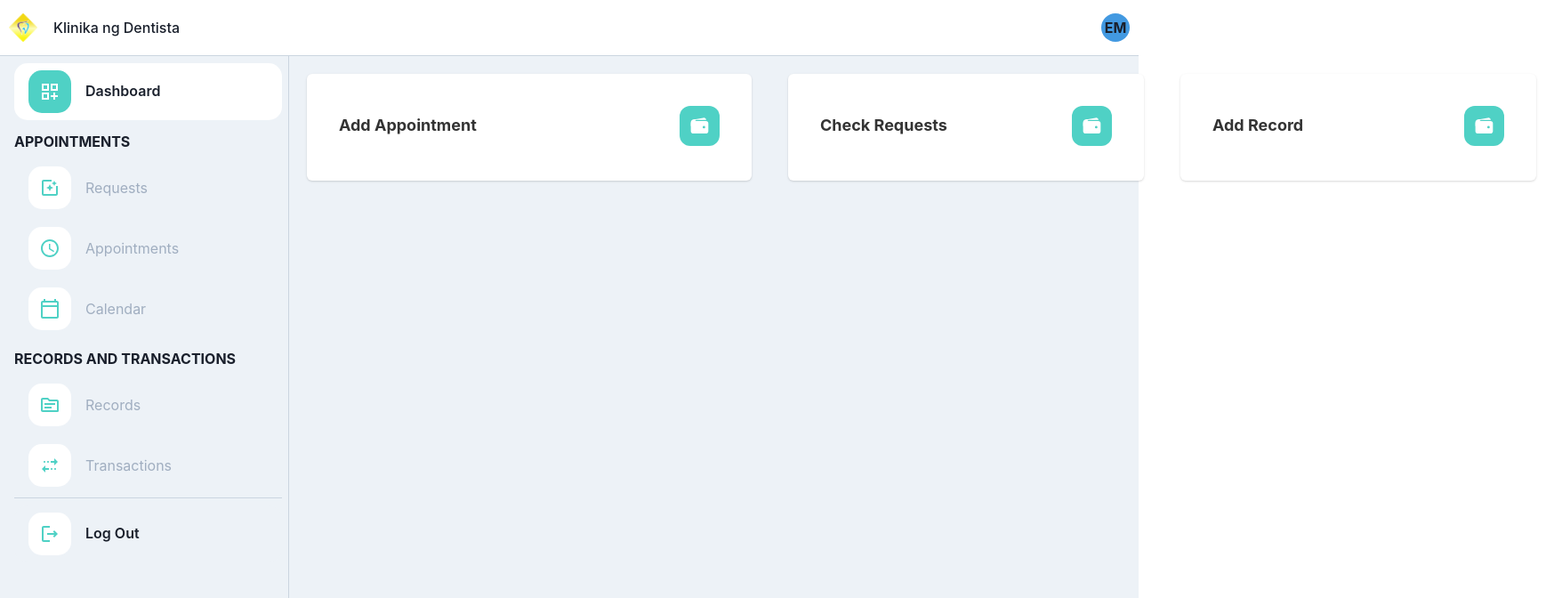
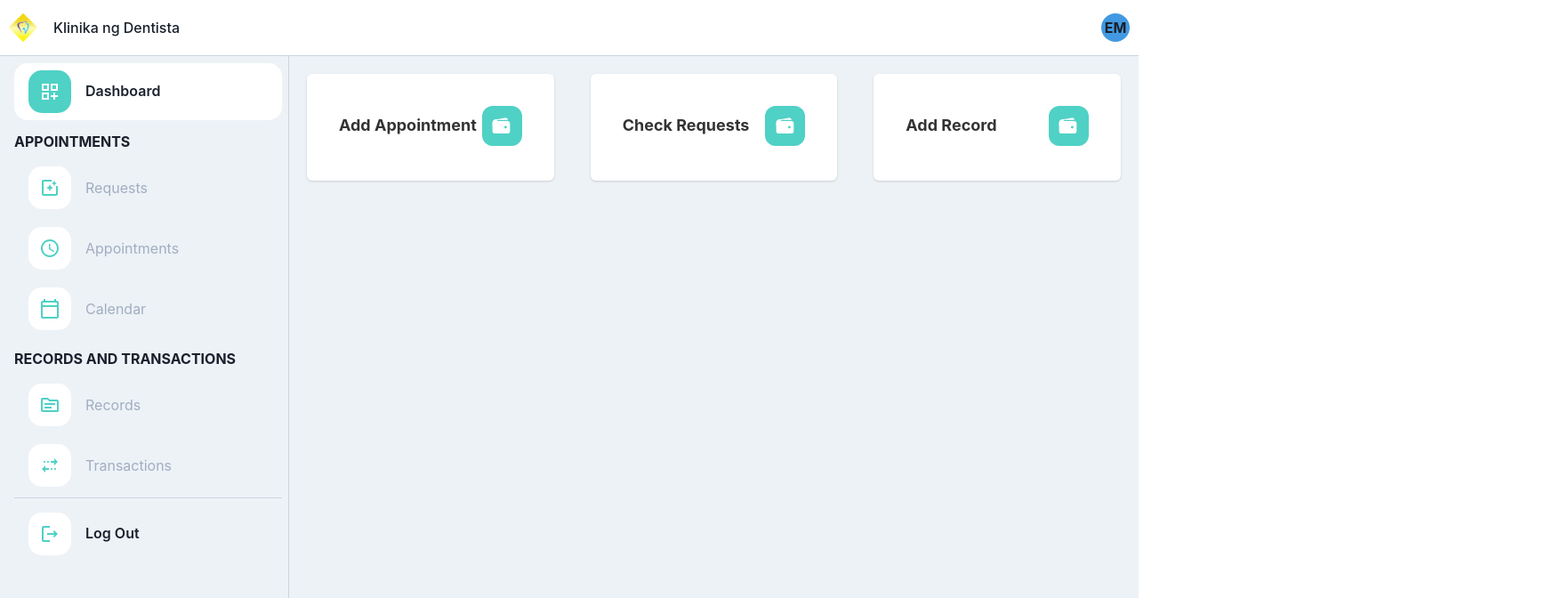
Before and after one commit to sepiisagun/knddras-employees, a Next.js app: page /dashboard in a window 1280 px wide. Shown: the top 672 px of the page at 89% size, 1747 px wide, since content can reach past the window. Built offline with nearby package versions, Linux system fonts and the light colour scheme.

Commit message:
fix: fixed layout

```diff
--- a/src/components/Counter/AddAppointment.js
+++ b/src/components/Counter/AddAppointment.js
@@ -7,7 +7,7 @@ import spiels from "../../constants/spiels";
 const AddAppointment = () => {
 	const iconBoxInside = useColorModeValue("white", "white");
 	return (
-		<Card h="120px" p="16px" w="500px">
+		<Card h="120px" p="16px">
 			<CardHeader mb="1px">
 				<MiniStatistics
 					icon={
--- a/src/components/Counter/AddRecord.js
+++ b/src/components/Counter/AddRecord.js
@@ -7,7 +7,7 @@ import spiels from "../../constants/spiels";
 const AddRecord = () => {
 	const iconBoxInside = useColorModeValue("white", "white");
 	return (
-		<Card h="120px" p="16px" w="400px">
+		<Card h="120px" p="16px">
 			<CardHeader mb="1px">
 				<MiniStatistics
 					icon={
--- a/src/components/Counter/CheckRequests.js
+++ b/src/components/Counter/CheckRequests.js
@@ -7,7 +7,7 @@ import spiels from "../../constants/spiels";
 const CheckRequests = () => {
 	const iconBoxInside = useColorModeValue("white", "white");
 	return (
-		<Card h="120px" p="16px" w="400px">
+		<Card h="120px" p="16px">
 			<CardHeader mb="1px">
 				<MiniStatistics
 					icon={
--- a/src/layout/ProfileLayout.js
+++ b/src/layout/ProfileLayout.js
@@ -1,21 +1,15 @@
-import { Box, Flex } from "@chakra-ui/react";
+import { Box, Center, Flex } from "@chakra-ui/react";
 import SideBarNavigation from "../components/SideBar/SideBarNavigation";
 
 const ProfileLayout = ({ children }) => {
 	return (
-		<Box
-			bgColor="gray.100"
-			h="calc(100vh - 70px)"
-			maxH="calc(100vh - 70px)"
-		>
-			<Flex w="100vw">
-				<Flex maxW="30%" minW="fit-content">
-					<SideBarNavigation />
-				</Flex>
+		<Flex bgColor="gray.100" minH="calc(100vh - 85px)">
+			<Center>
+				<SideBarNavigation />
+			</Center>
 
-				<Flex maxW="full">{children}</Flex>
-			</Flex>
-		</Box>
+			<Box flex="1">{children}</Box>
+		</Flex>
 	);
 };
 
--- a/src/modules/dashboard/screens/DashboardScreen.js
+++ b/src/modules/dashboard/screens/DashboardScreen.js
@@ -11,7 +11,6 @@ const DashboardScreen = () => {
 			<Grid
 				gap="1px"
 				templateColumns={{ sm: "5fr", xl: "repeat(3, 3fr)" }}
-				w="full"
 			>
 				<Box maxW="auto" p={{ base: 4, md: 5 }}>
 					<AddAppointment />
```
